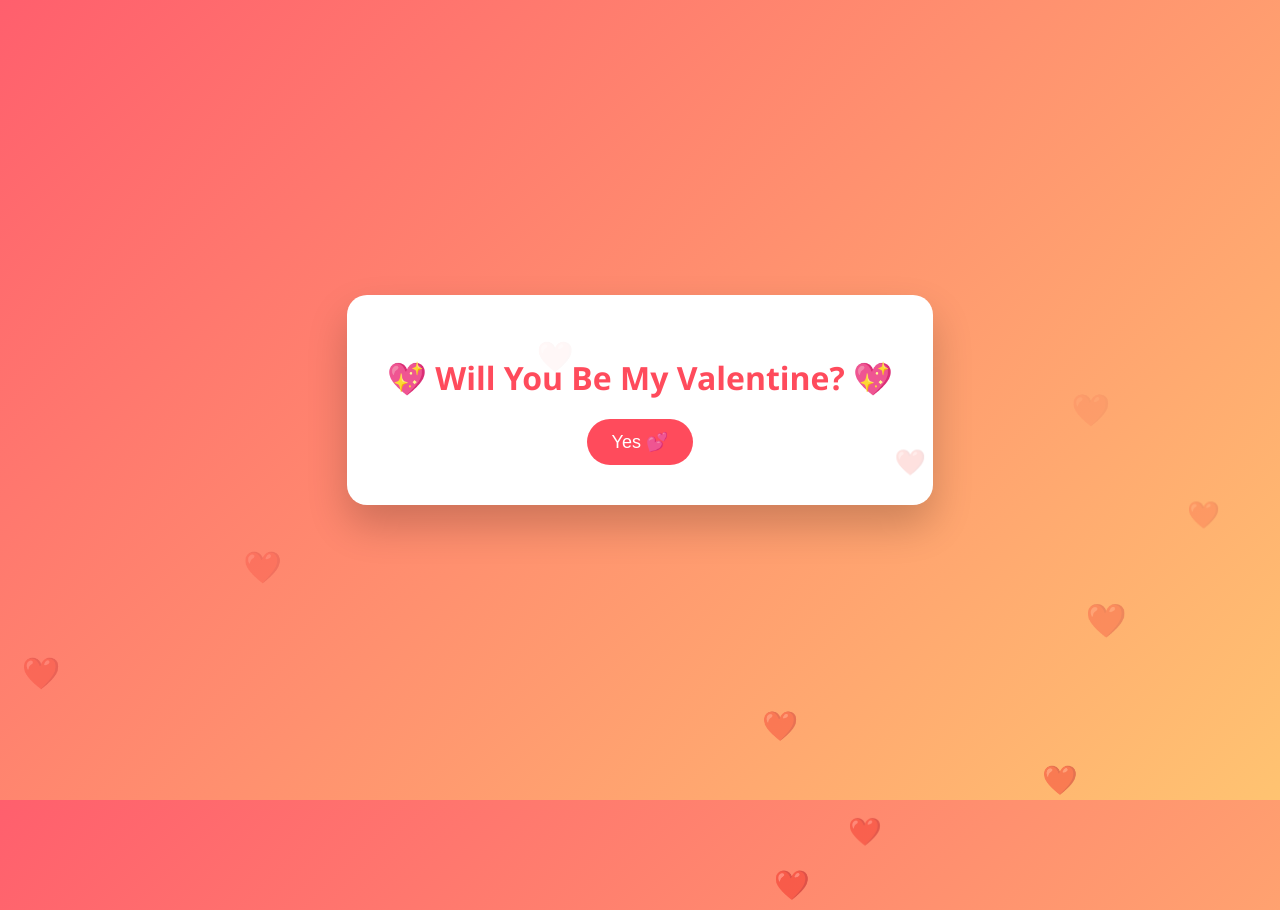
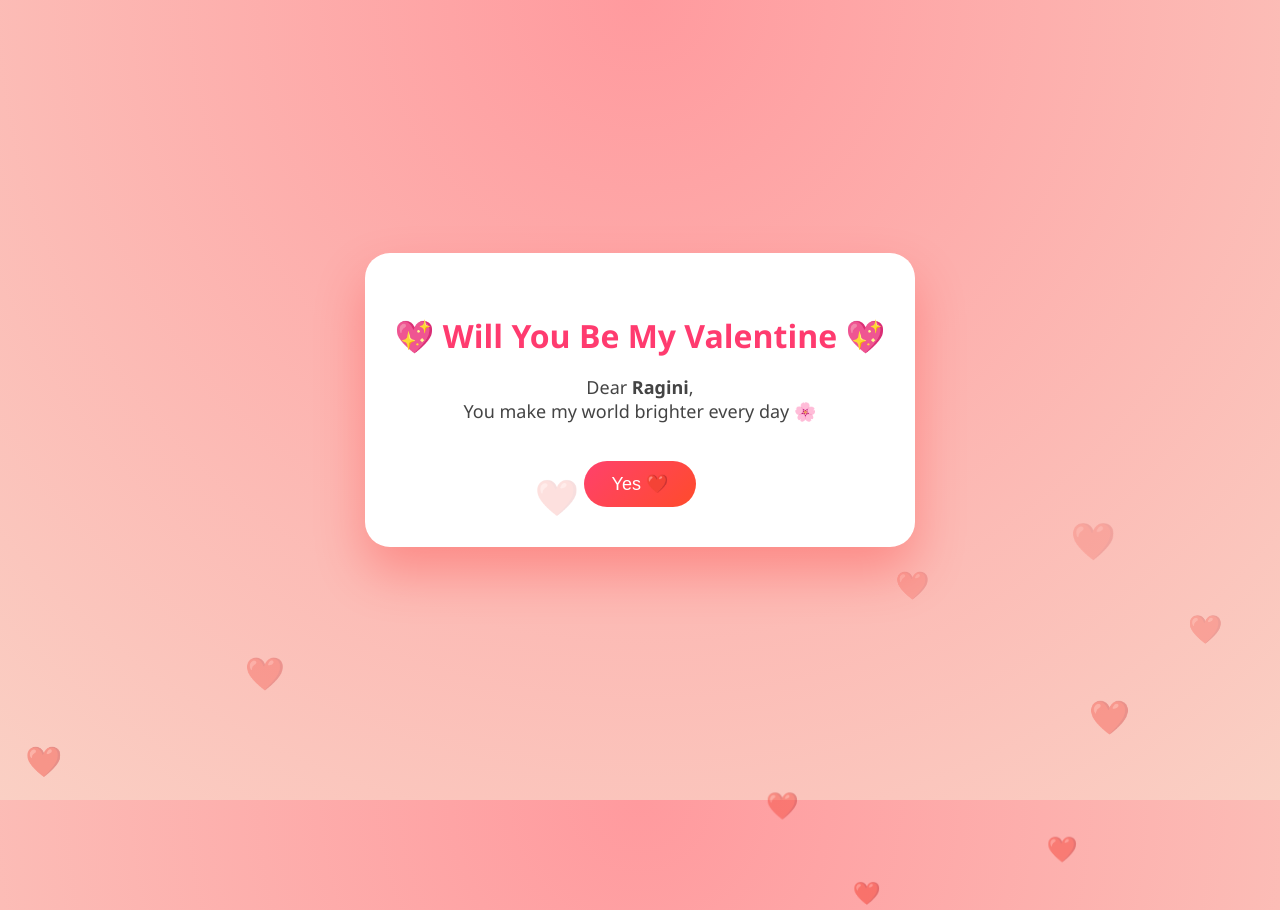
Before and after one commit to surajps018-ops/valentine, a plain HTML site: page index.html in a window 1280 px wide. Shown: the top 910 px of the page. Drawn offline with Linux system fonts and the light colour scheme.

Commit message:
Update index.html

```diff
--- a/index.html
+++ b/index.html
@@ -2,12 +2,13 @@
 <html lang="en">
 <head>
 <meta charset="UTF-8">
-<title>Be My Valentine</title>
+<title>Be My Valentine ❤️</title>
+
 <style>
 body {
     margin: 0;
     height: 100vh;
-        background: linear-gradient(135deg, #ff5f6d, #ffc371);
+    background: radial-gradient(circle at top, #ff9a9e, #fad0c4);
     display: flex;
     justify-content: center;
     align-items: center;
@@ -17,10 +18,10 @@
 
 .card {
     background: white;
-        padding: 40px;
-        border-radius: 20px;
+    padding: 40px 30px;
+    border-radius: 25px;
     text-align: center;
-        box-shadow: 0 20px 40px rgba(0,0,0,0.2);
+    box-shadow: 0 25px 50px rgba(255,0,0,0.25);
     animation: pop 1.2s ease;
 }
 
@@ -30,17 +31,23 @@
 }
 
 h1 {
-        color: #ff4b5c;
-        margin-bottom: 20px;
+    color: #ff3b6f;
+    margin-bottom: 10px;
+}
+
+p {
+    font-size: 18px;
+    color: #444;
 }
 
 button {
-        padding: 12px 25px;
+    margin-top: 20px;
+    padding: 12px 28px;
     font-size: 18px;
     border: none;
     border-radius: 30px;
     cursor: pointer;
-        background: #ff4b5c;
+    background: linear-gradient(135deg, #ff416c, #ff4b2b);
     color: white;
     transition: 0.3s;
 }
@@ -51,41 +58,52 @@
 
 .heart {
     position: absolute;
-        color: red;
-        font-size: 20px;
-        animation: float 5s linear infinite;
+    color: rgba(255,0,0,0.8);
+    animation: float 6s linear infinite;
 }
 
 @keyframes float {
-        0% { transform: translateY(100vh); opacity: 1; }
-        100% { transform: translateY(-10vh); opacity: 0; }
+    0% {
+        transform: translateY(100vh) scale(0.5);
+        opacity: 1;
+    }
+    100% {
+        transform: translateY(-10vh) scale(1.2);
+        opacity: 0;
+    }
 }
 </style>
 </head>
+
 <body>
 
 <div class="card">
-    <h1>💖 Will You Be My Valentine? 💖</h1>
-    <button onclick="yes()">Yes 💕</button>
+    <h1>💖 Will You Be My Valentine 💖</h1>
+    <p>Dear <b>Ragini</b>,<br>
+    You make my world brighter every day 🌸</p>
+    <button onclick="yesClick()">Yes ❤️</button>
 </div>
 
+<audio id="music" loop>
+  <source src="https://www.soundhelix.com/examples/mp3/SoundHelix-Song-1.mp3" type="audio/mpeg">
+</audio>
+
 <script>
-function yes() {
-    alert("Yay! ❤️ You made my day!");
+function yesClick() {
+    document.getElementById("music").play();
+    alert("Yay! ❤️ You made my Valentine special!");
 }
 
 // Floating hearts
 setInterval(() => {
     const heart = document.createElement("div");
-    heart.classList.add("heart");
+    heart.className = "heart";
     heart.innerHTML = "❤️";
     heart.style.left = Math.random() * 100 + "vw";
-    heart.style.fontSize = Math.random() * 20 + 15 + "px";
+    heart.style.fontSize = Math.random() * 25 + 15 + "px";
     document.body.appendChild(heart);
 
-    setTimeout(() => {
-        heart.remove();
-    }, 5000);
+    setTimeout(() => heart.remove(), 6000);
 }, 300);
 </script>
 
```
Lines whose indentation alone changed are shown as unchanged.
